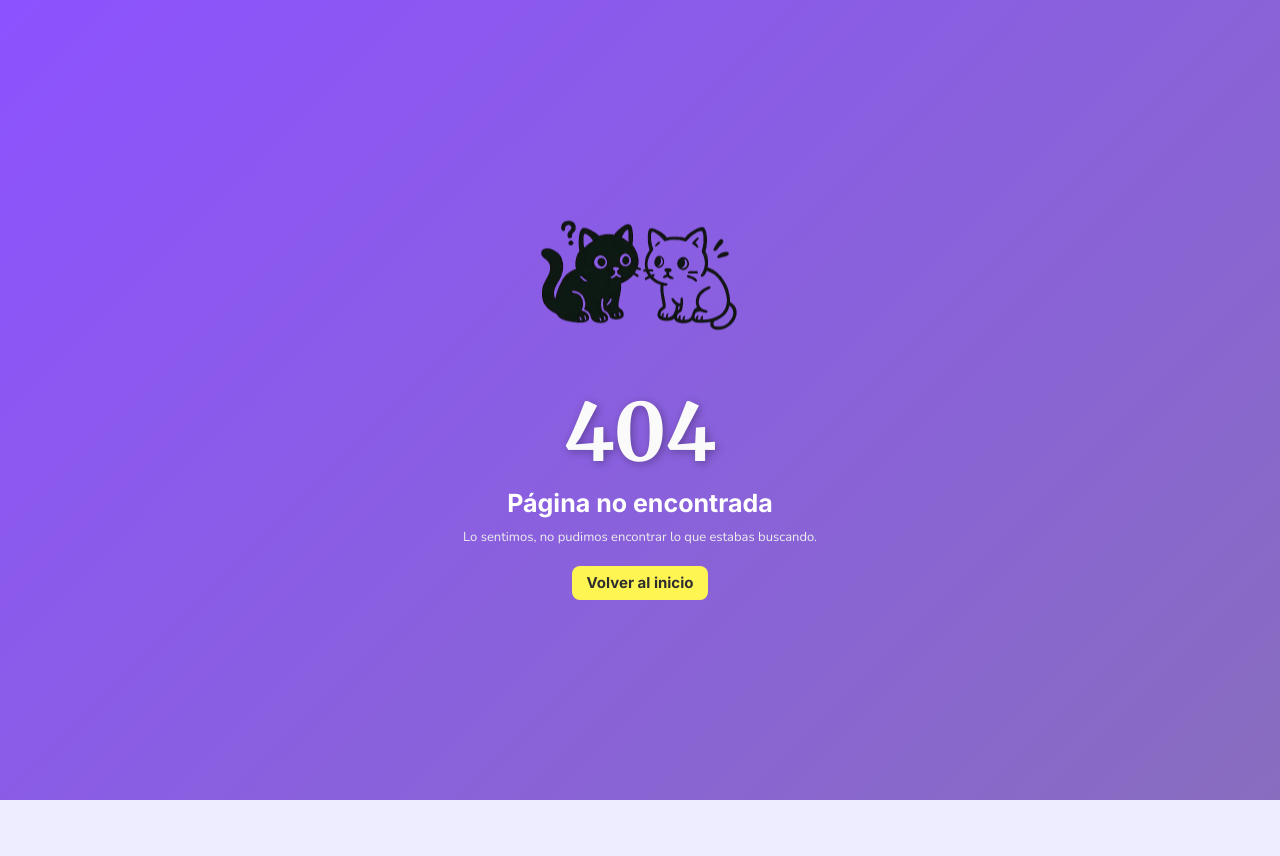
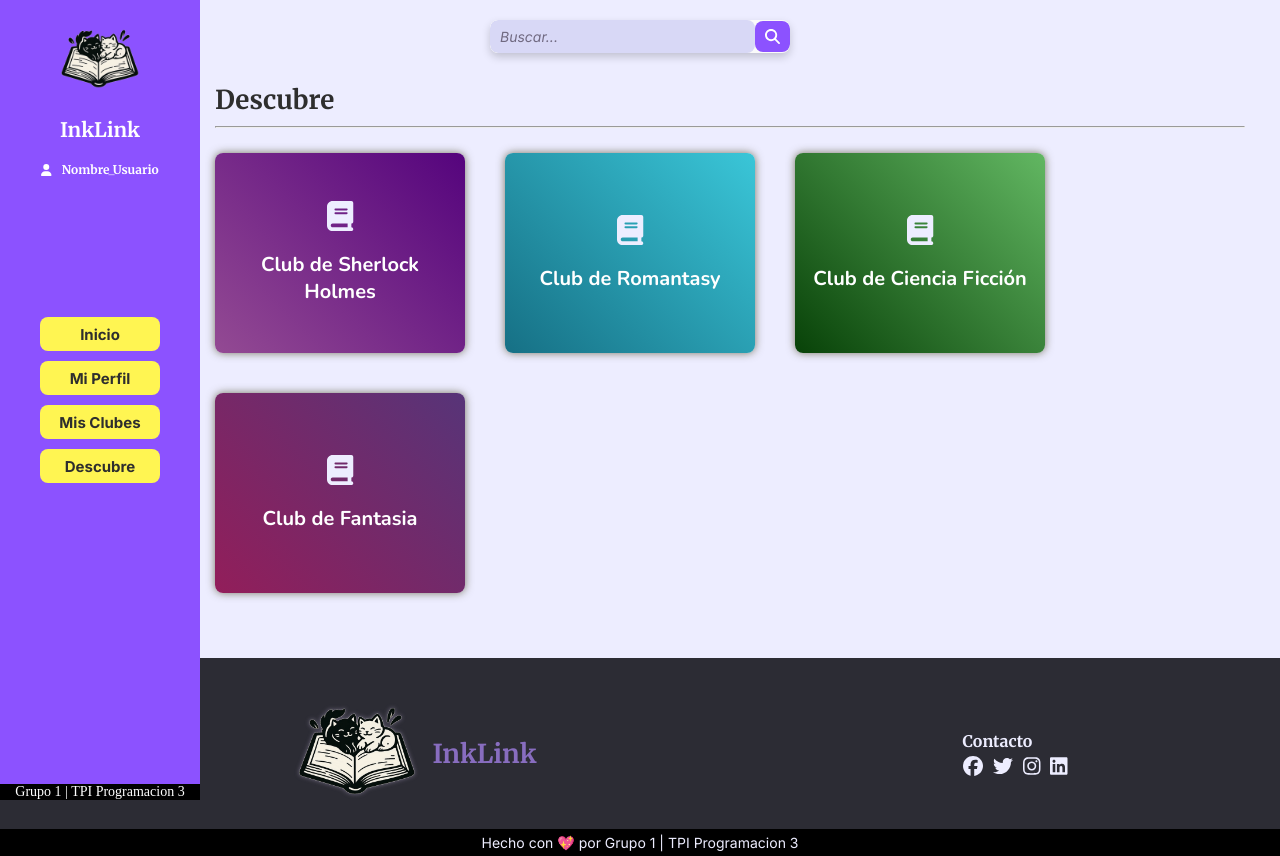
Before and after one commit to GGabi40/TPI-Programacion3, a React (Vite) app in the folder frontend/: page /descubre in a window 1280 px wide. Before the commit this address had no page. Before the commit the page ends 800 px from the top, so only its background shows below. Built offline with nearby package versions, Linux system fonts and the light colour scheme.

Commit message:
add component descubre newActivity(revisar) and new cards styles

```diff
--- a/frontend/src/App.jsx
+++ b/frontend/src/App.jsx
@@ -13,6 +13,8 @@ import ClubDetails from "./components/clubDetails/ClubDetails";
 import MisClubes from "./components/misClubes/MisClubes";
 import Clubes from "./components/clubes/Clubes";
 import Profile from "./components/profile/Profile";
+import NewActivity from "./components/newActivity/NewActivity";
+import Descubre from "./components/descubre/DescubreClubes";
 
 
 function App() {
@@ -38,6 +40,9 @@ function App() {
             <Route path="/modifyclub" element={<ModifyClub />} />
             <Route path="/newclub" element={<NewClub />} />
             <Route path="/mis-clubes" element={<MisClubes />} />
+            <Route path="/newactivity" element={<NewActivity />} />
+            <Route path="/descubre" element={<Descubre />} />
+
 
             {/* </Route> */}
         </Routes>
--- a/frontend/src/components/cardClub/CardClub.jsx
+++ b/frontend/src/components/cardClub/CardClub.jsx
@@ -2,6 +2,7 @@ import React from "react";
 import { Link } from "react-router";
 import "./cardClub.css";
 
+import { faPlus } from "@fortawesome/free-solid-svg-icons";
 import { FontAwesomeIcon } from "@fortawesome/react-fontawesome";
 import { faBook } from "@fortawesome/free-solid-svg-icons";
 
@@ -19,6 +20,9 @@ const CardClub = ({ club, showButtons }) => {
         <div className="btn-cards">
           <button type="submit" className="btn-card">Modificar</button>
           <button type="submit" className="btn-card">Eliminar</button>
+          <button type="submit" className="btn-card">
+            <FontAwesomeIcon icon={faPlus} id="btn-plus" />
+          </button>
         </div>
       )}
     </Link>
--- a/frontend/src/components/cardClub/cardClub.css
+++ b/frontend/src/components/cardClub/cardClub.css
@@ -42,3 +42,15 @@ a.club-card-child {
 .violet {
   background: linear-gradient(45deg, rgb(147, 74, 147), rgb(85, 4, 125));
 }
+
+.green {
+  background: linear-gradient(45deg, rgb(8, 66, 8), rgb(98, 183, 98));
+}
+
+.purple {
+  background: linear-gradient(45deg, rgb(146, 30, 90), rgb(87, 52, 120));
+}
+
+.acqua {
+  background: linear-gradient(45deg, rgb(22, 112, 133), rgb(58, 198, 216));
+}
--- /dev/null
+++ b/frontend/src/components/descubre/DescubreClubes.jsx
@@ -0,0 +1,86 @@
+import React from 'react';
+import { useNavigate } from "react-router";
+
+import LeftNav from "../nav/LeftNav";
+import FooterSmall from "../footer/FooterSmall";
+import Search from "../search/Search";
+import ClubList from "../clubList/ClubList";
+
+
+const Descubre = () => {
+    const navigate = useNavigate();
+
+    const handleClick = () => {
+        navigate("/mis-clubes");
+    };
+
+    const misClubes = [
+    {
+      name: "Club de Sherlock Holmes",
+      description: "Lectura de novelas de misterio y suspenso.",
+      progress: "asincronica",
+      gender: "misterio",
+      interest: "Sherlock Holmes",
+      privacy: false,
+      restriction: false,
+      color: "violet",
+    },
+    {
+      name: "Club de Romantasy",
+      description: "Lectura de novelas de fantasia con mucho romance.",
+      progress: "sincronica",
+      gender: "fantasia",
+      interest: "sagas de libros juveniles",
+      privacy: false,
+      restriction: false,
+      color: "acqua",
+    },
+    {
+      name: "Club de Ciencia Ficción",
+      description: "Lectura de novelas de ciencia ficcion.",
+      progress: "asincronica",
+      gender: "ciencia ficcion",
+      interest: "Andy Weir",
+      privacy: false,
+      restriction: false,
+      color: "green",
+    },
+    {
+      name: "Club de Fantasia",
+      description: "Historias de fantasia épica.",
+      progress: "sincronica",
+      gender: "fantasia",
+      interest: "Brandon Sanderson, Patrick Rothfuss, George R.R. Martin",
+      privacy: true,
+      restriction: false,
+      color: "purple",
+    },
+  ];
+
+  const handleSearch = (query) => {
+    console.log("Buscando desde Dashboard:", query);
+  };
+
+  return (
+    <>
+      <LeftNav />
+      <Search
+          onSearch={handleSearch}
+          placeholder='Buscar...'
+          showButton={true}
+      />
+
+      <div className="hero-container">
+        <div className="hero-club">
+          <ClubList clubs={misClubes} title="Descubre" showButtons={false} />
+
+          <div className="break"></div>
+        </div>
+      </div>
+
+      <FooterSmall />
+    </>
+  );
+};
+
+export default Descubre;
--- /dev/null
+++ b/frontend/src/components/newActivity/NewActivity.jsx
@@ -0,0 +1,108 @@
+import React from 'react';
+
+import LeftNav from '../nav/LeftNav';
+import { useState } from "react";
+import { useNavigate } from "react-router";
+import FooterSmall from '../footer/FooterSmall';
+
+import logo from "../../assets/img/logo/Logo-InkLink.webp";
+import { Link } from "react-router";
+
+const NewActivity = () => {
+
+    const navigate = useNavigate();
+
+    const [nameBook, setNameBook] = useState("");
+    const [progress, setProgress] = useState("");
+    const [fechaInicio, setFechaInicio] = useState("");
+    const [fechaFin, setFechaFin] = useState("");
+
+    const handleNameBookChange = (e) => {
+        setNameBook(e.target.value);
+    };
+
+    const handleProgressChange = (event) => {
+        setProgress(event.target.value);
+    };
+
+    const handleFechaInicioChange = (event) => {
+        setFechaInicio(event.target.value);
+    };
+
+    const handleFechaFinChange = (event) => {
+        setFechaFin(event.target.value);
+    };
+
+    const handleAddActivity = async (e) => {
+        e.preventDefault();
+
+        const ActivityData = {
+            nameBook,
+            progress,
+            fechaInicio,
+            fechaFin
+        };
+
+        try {
+            const res = await fetch("http://localhost:3000/activities", {
+                method: "POST",
+                headers: { "Context-Type": "application/json" },
+                body: JSON.stringify(NewActivity)
+            });
+
+            if (!res.ok) throw new Error("Fallo crear nueva actividad!!");
+
+            const newActivity = await res.json();
+            onActivityAdded(newActivity);
+            setNameBook("");
+            setProgress("");
+            setFechaInicio("");
+            setFechaFin("");
+        } catch (error) {
+            console.error(error);
+        }
+
+    }
+
+
+    return (
+        <div>
+            <LeftNav />
+
+            <div className="background-animated">
+                <div className="light-orb"></div>
+            </div>
+            <div className="form-container margin">
+                <div className="logo-form">
+                    <img src={logo} alt="Logo Inklink" />
+                </div>
+
+                <h2 id="crearNuevaActividad" className="text-align">
+                    CREE UNA NUEVA ACTIVIDAD
+                </h2>
+                <br />
+                <form>
+                    <label>Ingrese el Nombre del Libro Actual:</label>
+                    <input type="text" id="nameBook" placeholder="Ej: El Nombre del Viento" />
+
+                    <label>Ingrese el Sistema de Progreso:</label>
+                    <select name="progress" id="progress">
+                        <option value="">Seleccione una opción</option>
+                        <option value="sincronica">Forma Sincrónica</option>
+                        <option value="asincronica">Forma Asincrónica</option>
+                    </select>
+
+                    <label type="date" id="fechaInicio" value={fechaInicio} onChange={handleChange}>Fecha Inicio:</label>
+
+                    <label type="date" id="fechaFin" value={fechaFin} onChange={handleChange}>Fecha Fin:</label>
+
+                    <button type="submit">Crear Actividad</button>
+                </form>
+            </div>
+
+            <FooterSmall />
+        </div>
+    )
+}
+
+export default NewActivity
```
